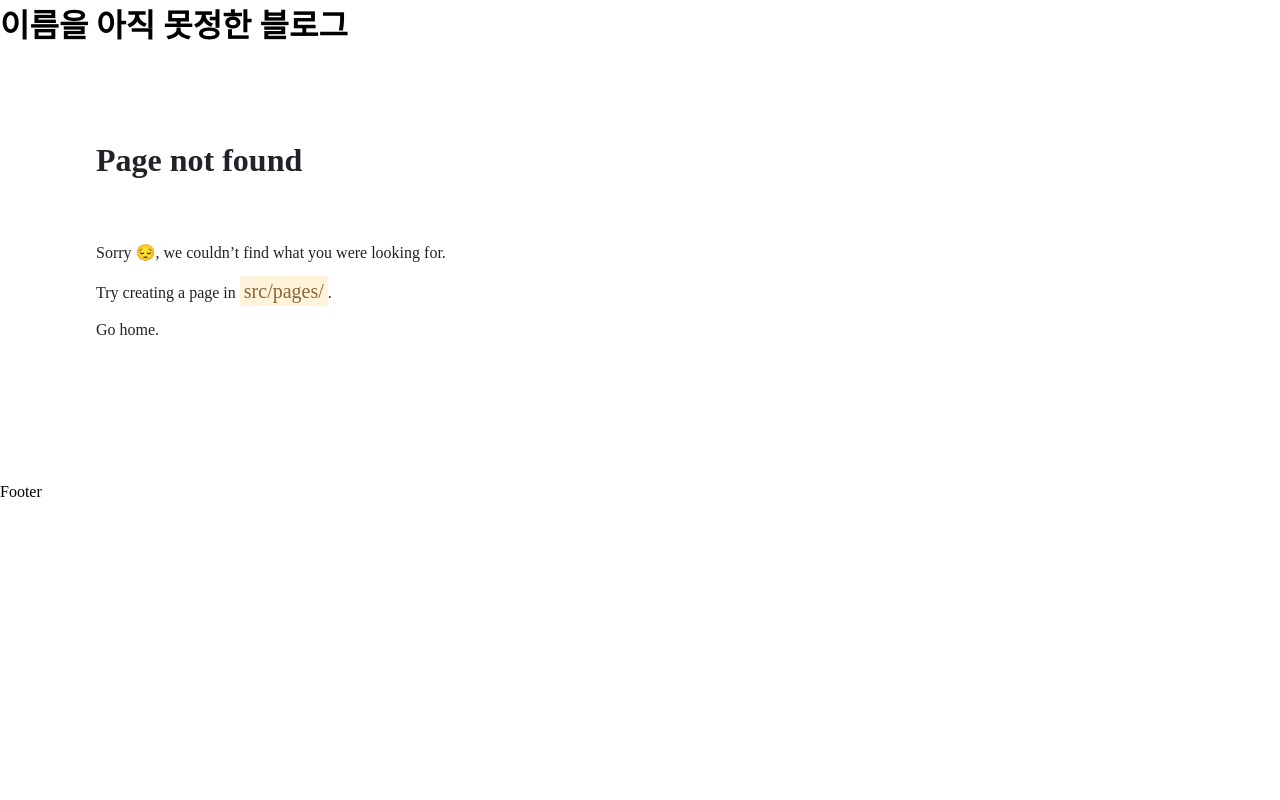
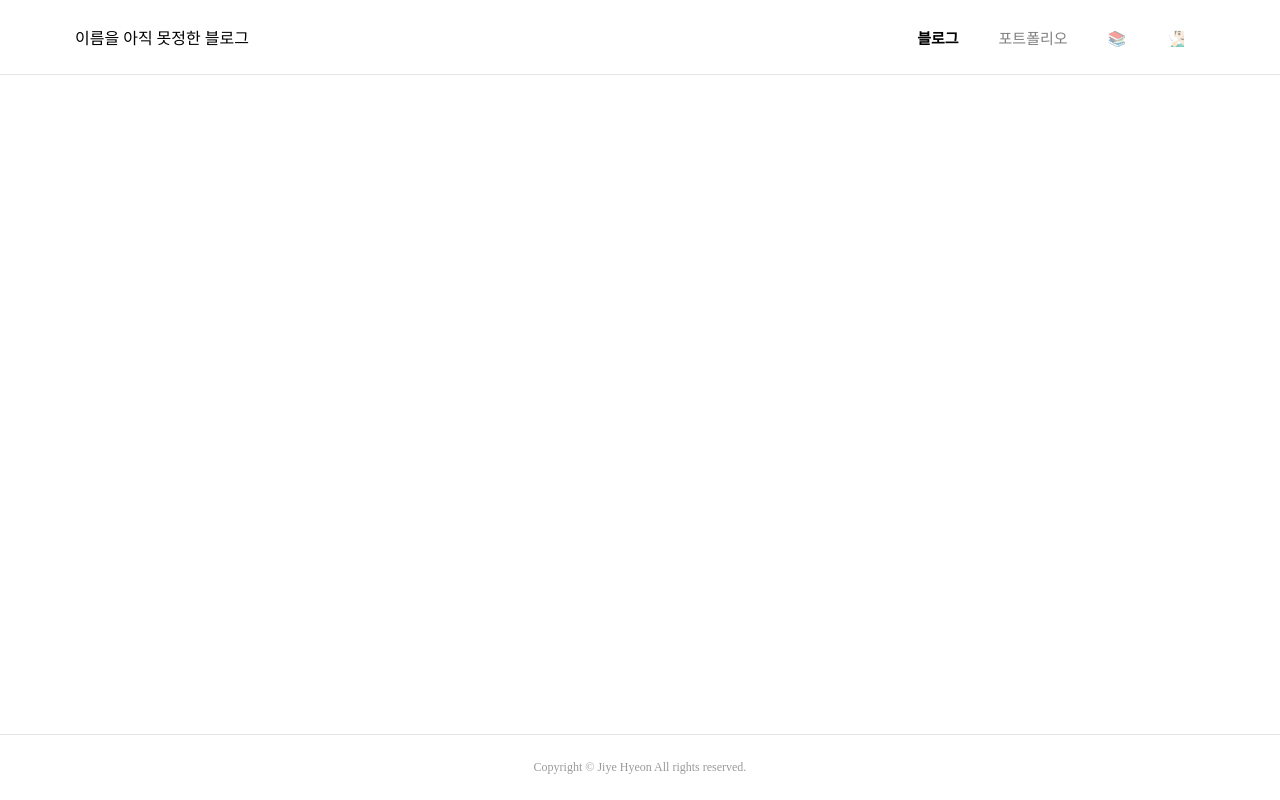
Before and after one commit to jiyehyeon/til-blog, a Gatsby site: page /blog in a window 1280 px wide. Before the commit this address had no page. Built offline with nearby package versions, Linux system fonts and the light colour scheme; Gatsby itself is replaced by a stand-in of ours; a web font is replaced by a local one.

Commit message:
edit: 레이아웃 디자인

```diff
--- a/gatsby-browser.tsx
+++ /dev/null
@@ -1,15 +0,0 @@
-import React from "react";
-import type { GatsbyBrowser } from "gatsby";
-import Layout from "./src/components/common/Layout";
-
-export const onRouteUpdate = ({ location, prevLocation }) => {
-  console.log("new pathname", location.pathname);
-  console.log("old pathname", prevLocation ? prevLocation.pathname : null);
-};
-
-export const wrapPageElement: GatsbyBrowser["wrapPageElement"] = ({
-  element,
-  props,
-}) => {
-  return <Layout {...props}>{element}</Layout>;
-};
--- a/gatsby-ssr.tsx
+++ /dev/null
@@ -1,7 +0,0 @@
-import React from "react";
-import type { GatsbySSR } from "gatsby";
-import Layout from "./src/components/common/Layout";
-
-export const wrapPageElement: GatsbySSR["wrapPageElement"] = ({ element }) => {
-  return <Layout>{element}</Layout>;
-};
--- a/src/components/common/Footer.tsx
+++ b/src/components/common/Footer.tsx
@@ -1,7 +1,29 @@
 import React from "react";
+import styled from "@emotion/styled";
+
+const FooterWrapper = styled.footer`
+  /* Box & Display */
+  width: 100%;
+  padding: 25px 75px;
+  position: absolute;
+  bottom: 0;
+
+  /* Color */
+  background-color: #fff;
+
+  /* Border */
+  border-top: 1px solid rgba(0, 0, 0, 0.1);
+
+  /* Text */
+  font-size: 12px;
+  text-align: center;
+  color: rgba(0, 0, 0, 0.4);
+`;
 
 const Footer = () => {
-  return <div>Footer</div>;
+  return (
+    <FooterWrapper>Copyright © Jiye Hyeon All rights reserved.</FooterWrapper>
+  );
 };
 
 export default Footer;
--- a/src/components/common/Header.tsx
+++ b/src/components/common/Header.tsx
@@ -1,13 +1,75 @@
-import React from "react";
+import React, { FunctionComponent } from "react";
 import styled from "@emotion/styled";
-import { Link, graphql, PageProps } from "gatsby";
+import { Link, graphql } from "gatsby";
 
-const Header = function () {
+const HeaderWrapper = styled.header`
+  /* Box & Display */
+  width: 100%;
+  padding: 25px 75px;
+  display: flex;
+  align-items: center;
+  justify-content: space-between;
+  position: fixed;
+
+  /* Color */
+  background-color: #fff;
+
+  /* Border */
+  border-bottom: 1px solid rgba(0, 0, 0, 0.1);
+`;
+
+const Logo = styled.div``;
+
+const Navigation = styled.div`
+  font-size: 15px;
+`;
+
+const NavigationItem = styled(Link)<{ active: boolean }>`
+  color: ${({ active }) => (active ? "#000" : "rgba(0, 0, 0, 0.5)")};
+  font-weight: ${({ active }) => (active ? "800" : "400")};
+  margin: 0 20px;
+`;
+
+const MENUITEMS: { [key: string]: string } = {
+  blog: "블로그",
+  projects: "포트폴리오",
+  book: "📚",
+  intro: "🧏🏻‍♂️",
+};
+
+type CategoryItemProps = {
+  active: boolean;
+};
+
+type HeaderProps = {
+  path: string;
+};
+
+const Header: FunctionComponent<HeaderProps> = function ({ path }) {
+  console.log(path);
+
   return (
-    <header>
-      <h1>이름을 아직 못정한 블로그</h1>
-    </header>
+    <HeaderWrapper>
+      <Logo>이름을 아직 못정한 블로그</Logo>
+      <Navigation>
+        {Object.entries(MENUITEMS).map(([id, title]) => (
+          <NavigationItem key={id} to={`/${id}`} active={path.includes(id)}>
+            {title}
+          </NavigationItem>
+        ))}
+      </Navigation>
+    </HeaderWrapper>
   );
 };
 
 export default Header;
+
+export const query = graphql`
+  {
+    site {
+      siteMetadata {
+        siteUrl
+      }
+    }
+  }
+`;
--- a/src/components/common/Layout.tsx
+++ b/src/components/common/Layout.tsx
@@ -1,13 +1,20 @@
-import React from "react";
+import React, { FunctionComponent, ReactElement, useState } from "react";
 import Header from "./Header";
 import Footer from "./Footer";
 import GlobalStyle from "./GlobalStyle";
 
-const Layout = ({ children }) => {
+type LayoutProps = {
+  children: ReactElement;
+  path: string;
+};
+
+const Layout: FunctionComponent<LayoutProps> = ({ children, path }) => {
+  console.log(path);
+
   return (
     <div>
       <GlobalStyle />
-      <Header />
+      <Header path={path} />
       {children}
       <Footer />
     </div>
--- /dev/null
+++ b/src/pages/blog.tsx
@@ -0,0 +1,12 @@
+import * as React from "react";
+import Layout from "../components/common/Layout";
+
+const BlogPage = () => {
+  return (
+    <Layout path={window.location.pathname}>
+      <title>Blog</title>
+    </Layout>
+  );
+};
+
+export default BlogPage;
--- a/src/pages/index.tsx
+++ b/src/pages/index.tsx
@@ -2,6 +2,7 @@ import React from "react";
 import type { HeadFC } from "gatsby";
 import type { PageProps } from "gatsby";
 import { graphql } from "gatsby";
+import Layout from "../components/common/Layout";
 
 const IndexPage = function () {
   return <>Home</>;
@@ -21,7 +22,9 @@ type HeadProps = {
 };
 
 export const Head: HeadFC<HeadProps> = ({ data }) => (
-  <title>{data.site.siteMetadata.title}</title>
+  <Layout path={window.location.pathname}>
+    <title>{data.site.siteMetadata.title}</title>
+  </Layout>
 );
 
 export const metaDataQuery = graphql`
```
